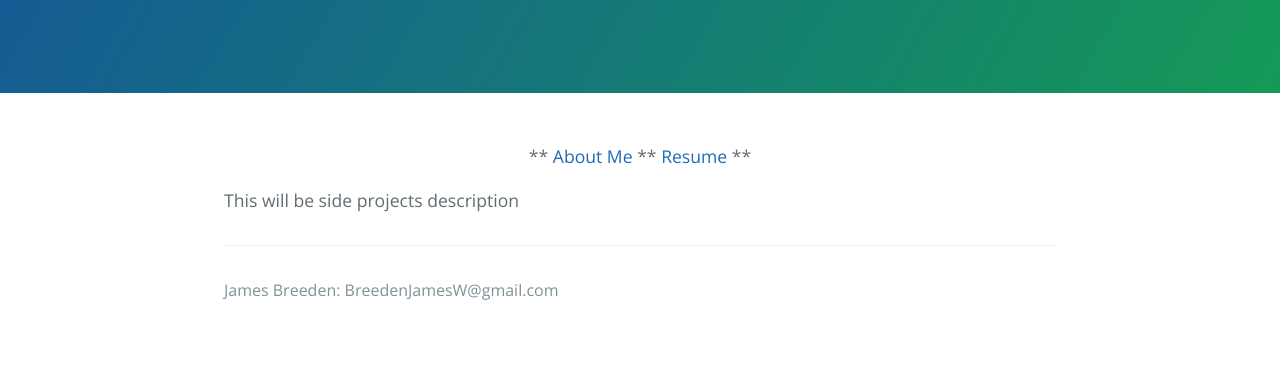
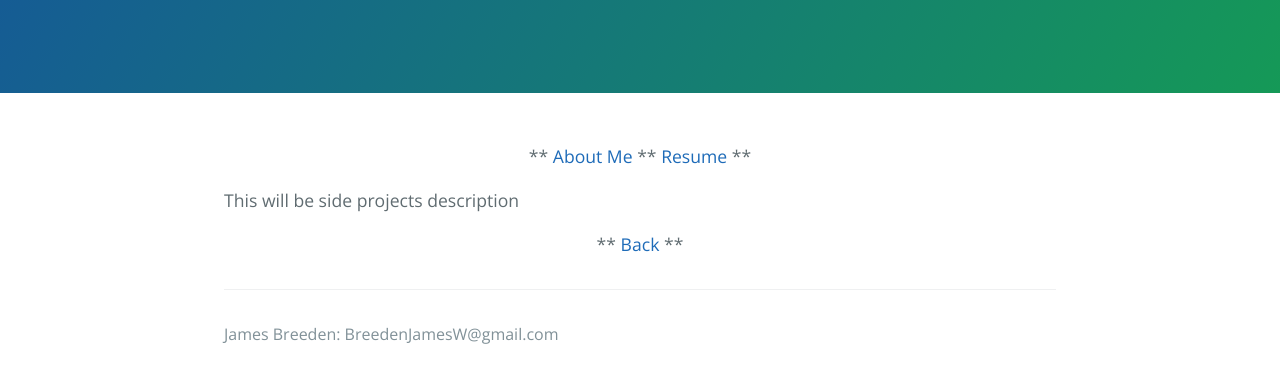
Before and after one commit to JamesBreeden/JamesBreeden.github.io, a plain HTML site: page sideProjects.html in a window 1280 px wide. Shown: the part 188-570 px from the top of the page. Drawn offline with nearby package versions, Linux system fonts and the light colour scheme.

Commit message:
Update sideProjects.html

```diff
--- a/sideProjects.html
+++ b/sideProjects.html
@@ -27,6 +27,13 @@
       <p>
       This will be side projects description
       </p>
+      <p>
+        <center>
+          <span>**</span>
+            <a onclick="history.go(-1); return false;" href="#">Back</a>
+          <span>**</span>
+        </center>
+      </p>
       <footer class="site-footer">
         <span class="site-footer-credits">James Breeden: BreedenJamesW@gmail.com</span>
       </footer>
```
